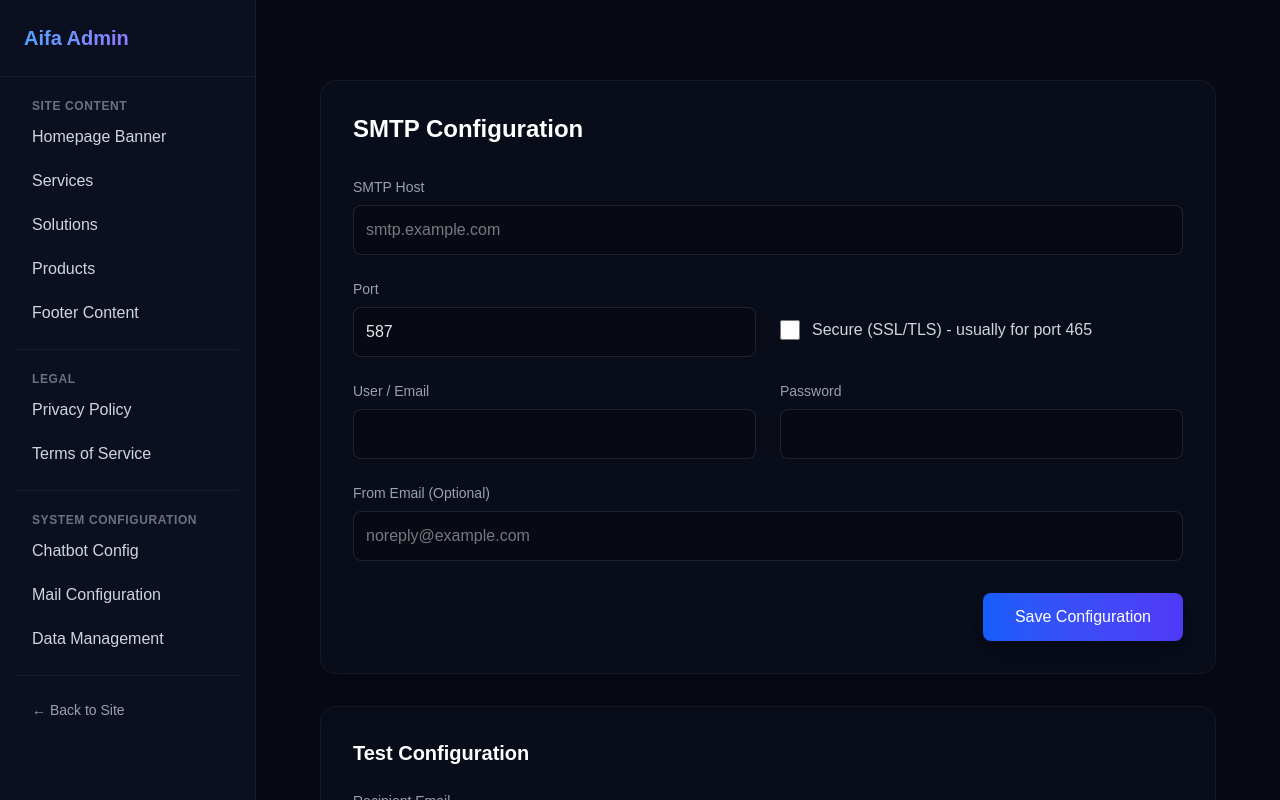
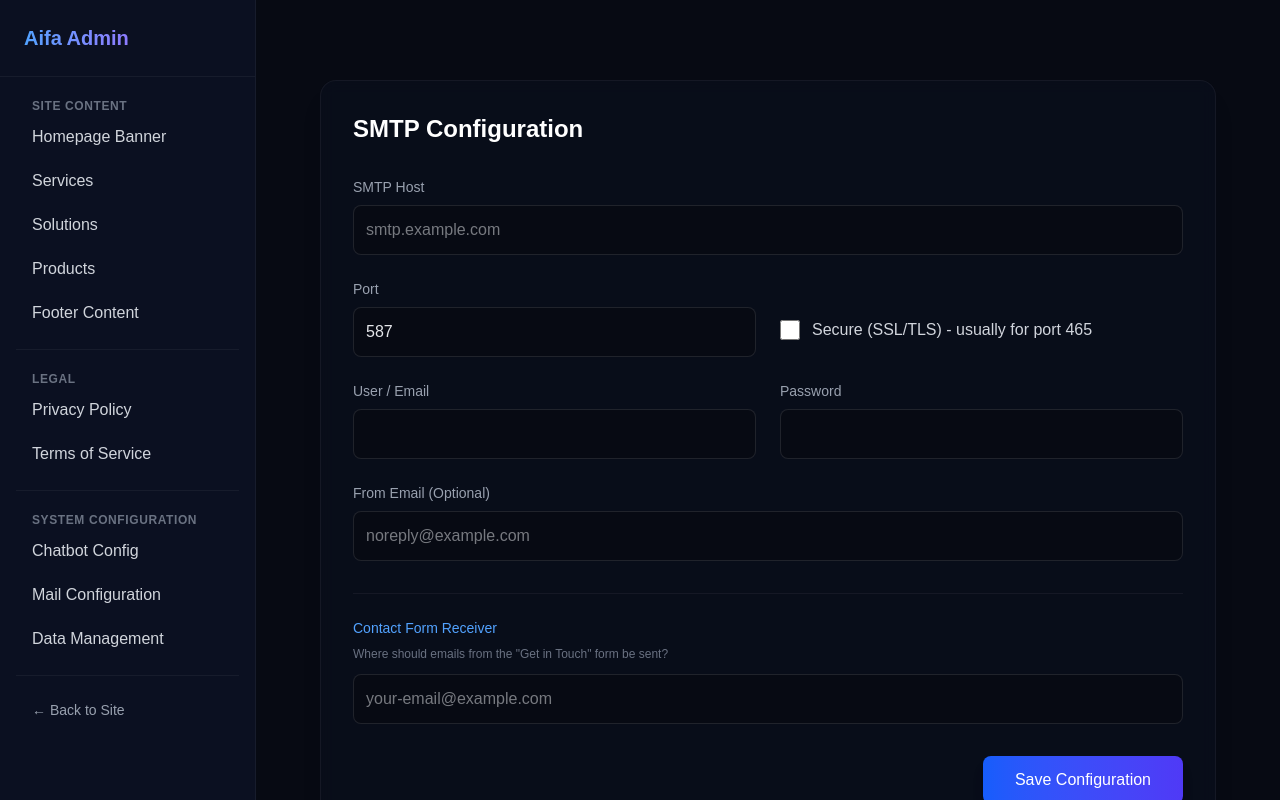
Before and after one commit to AIFA-Turkey/aifa-website, a Next.js app: page /admin/mail in a window 1280 px wide. Shown: the top 800 px of the page. Built offline with nearby package versions, Linux system fonts and the light colour scheme; no server answers; the database is empty.

Commit message:
feat: mail integration update

```diff
--- a/src/app/api/contact/route.ts
+++ b/src/app/api/contact/route.ts
@@ -1,5 +1,5 @@
 import { NextResponse } from 'next/server';
-import { sendMail } from '@/lib/mail';
+import { sendMail, getMailConfig } from '@/lib/mail';
 
 export async function POST(request: Request) {
     try {
@@ -14,8 +14,18 @@ export async function POST(request: Request) {
             );
         }
 
+        // Get config to find receiver
+        const config: any = await getMailConfig();
+        const targetEmail = config?.contact_receiver || process.env.CONTACT_EMAIL || 'info@aifaturkey.com.tr';
+        console.log('[[DEBUG FORCE UPDATE]] Attempting to send contact email:', {
+            name,
+            email,
+            targetEmail,
+            messageLength: message?.length
+        });
+
         await sendMail({
-            to: process.env.CONTACT_EMAIL || 'info@aifaturkey.com.tr',
+            to: targetEmail,
             subject: `New Contact Form Submission from ${name}`,
             html: `
                 <h3>New Contact Request</h3>
@@ -26,9 +36,10 @@ export async function POST(request: Request) {
             `,
         });
 
+        console.log('Contact email sent successfully');
         return NextResponse.json({ success: true });
     } catch (error: any) {
-        console.error('Email Error:', error);
+        console.error('Contact Email Error Details:', error);
         return NextResponse.json(
             { error: error.message || 'Failed to send email' },
             { status: 500 }
--- a/src/components/admin/MailSettingsForm.tsx
+++ b/src/components/admin/MailSettingsForm.tsx
@@ -135,6 +135,18 @@ export default function MailSettingsForm({ initialData }: { initialData: any })
                             className="w-full p-3 bg-[#070a13] border border-white/10 rounded-lg focus:ring-2 focus:ring-blue-500 outline-none text-gray-200"
                         />
                     </div>
+
+                    <div className="md:col-span-2 border-t border-white/5 pt-6 mt-2">
+                        <label className="block text-sm font-medium text-blue-400 mb-2">Contact Form Receiver</label>
+                        <p className="text-xs text-gray-500 mb-3">Where should emails from the "Get in Touch" form be sent?</p>
+                        <input
+                            type="email"
+                            placeholder="your-email@example.com"
+                            value={data.contact_receiver || ''}
+                            onChange={(e) => handleChange('contact_receiver', e.target.value)}
+                            className="w-full p-3 bg-[#070a13] border border-white/10 rounded-lg focus:ring-2 focus:ring-blue-500 outline-none text-gray-200"
+                        />
+                    </div>
                 </div>
 
                 <div className="flex justify-end gap-3 mt-8">
--- a/src/lib/mail.ts
+++ b/src/lib/mail.ts
@@ -6,7 +6,9 @@ import nodemailer from 'nodemailer';
 export async function getMailConfig() {
     try {
         const result = await db.select().from(schema.mail_settings).limit(1);
-        return result[0]?.data || null;
+        const config: any = result[0]?.data || null;
+        console.log('[MailLib] Fetched config:', config ? 'Found' : 'Null', config?.contact_receiver ? `Receiver: ${config.contact_receiver}` : 'No receiver');
+        return config;
     } catch (e) {
         console.error("Failed to fetch mail config from DB", e);
         return null;
@@ -17,8 +19,11 @@ export async function sendMail({ to, subject, html }: { to: string, subject: str
     const config: any = await getMailConfig();
 
     if (!config) {
+        console.error('[MailLib] No configuration found in DB');
         throw new Error('Mail settings not configured');
     }
+
+    console.log(`[MailLib] Sending mail to: ${to} using host: ${config.host}`);
 
     const transporter = nodemailer.createTransport({
         host: config.host,
@@ -37,5 +42,6 @@ export async function sendMail({ to, subject, html }: { to: string, subject: str
         html,
     });
 
+    console.log('[MailLib] Mail sent successfully:', info.messageId);
     return info;
 }
```
